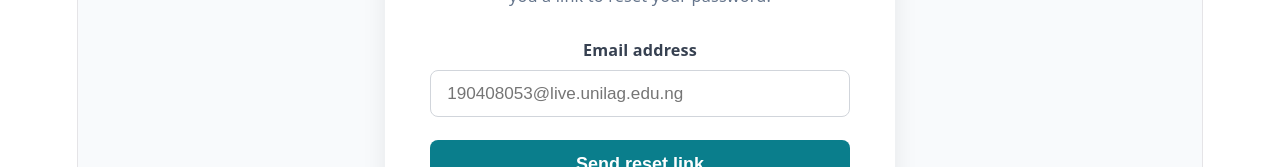
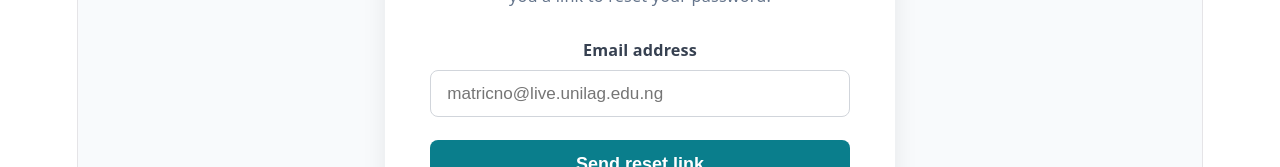
Before and after one commit to CooolCodes/dlfs-frontend, a React (Vite) app: page /forgot-password in a window 1280 px wide. Shown: the part 402-569 px from the top of the page. Built offline with nearby package versions, Linux system fonts and the light colour scheme.

Commit message:
forgot password placeholder change

```diff
--- a/src/pages/ForgotPasswordPage.jsx
+++ b/src/pages/ForgotPasswordPage.jsx
@@ -70,7 +70,7 @@ const ForgotPasswordPage = () => {
                 <input
                   style={styles.input}
                   type="email"
-                  placeholder="190408053@live.unilag.edu.ng"
+                  placeholder="matricno@live.unilag.edu.ng"
                   value={email}
                   onChange={(e) => setEmail(e.target.value)}
                   required
```
